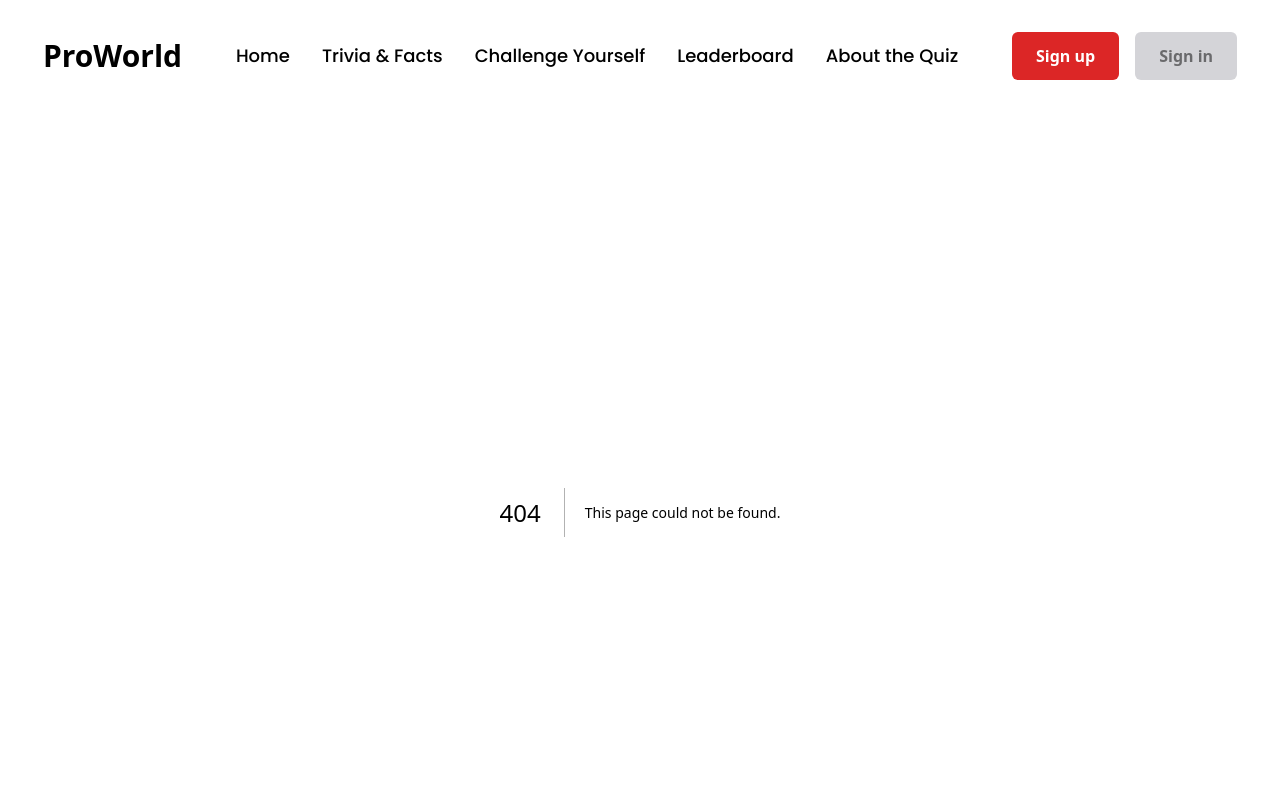
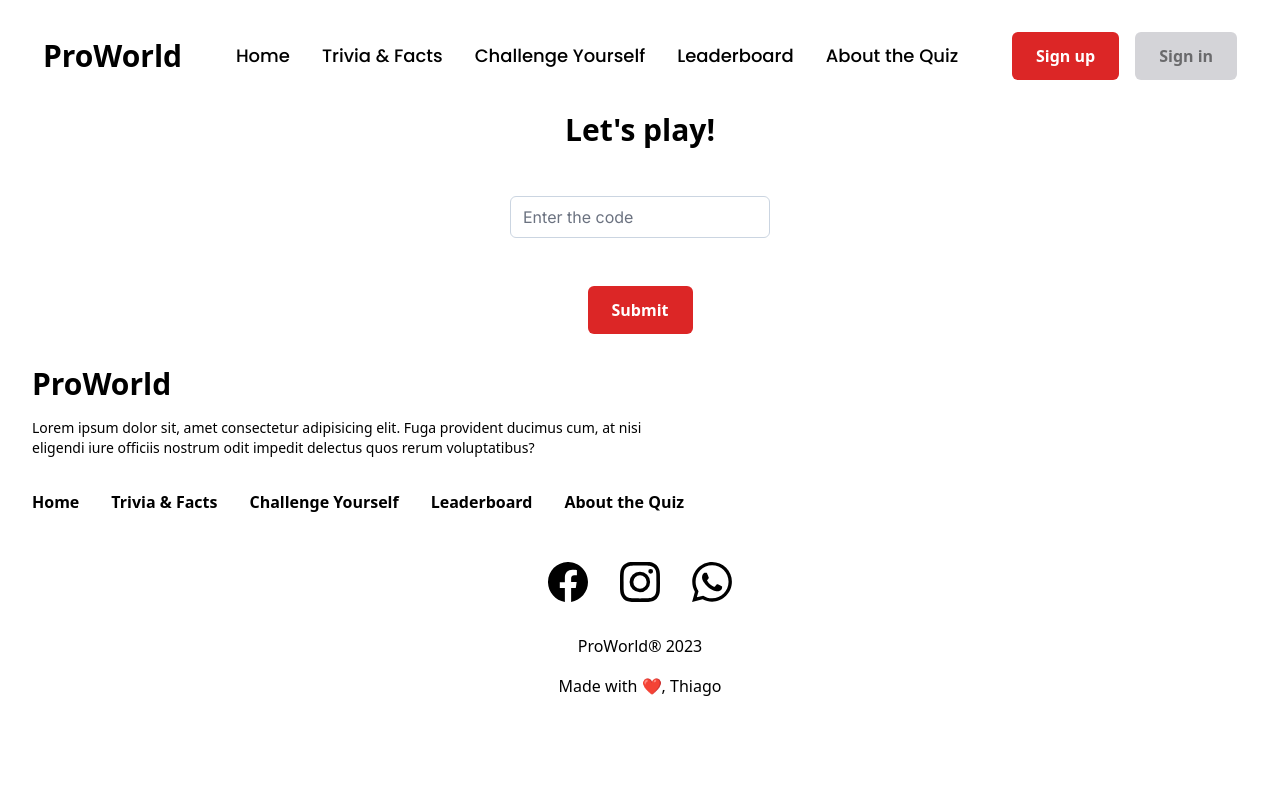
Before and after one commit to thiagond-code/trivia-project, a Next.js app in the folder trivia-project/: page /play in a window 1280 px wide. Before the commit this address had no page. Shown: the top 800 px of the page. Built offline with nearby package versions, Linux system fonts and the light colour scheme.

Commit message:
style: Form and Play UI complete / Install PasswordChecklist

```diff
--- /dev/null
+++ b/package.json
@@ -0,0 +1,5 @@
+{
+  "dependencies": {
+    "react-password-checklist": "^1.4.3"
+  }
+}
--- a/trivia-project/src/components/Form.tsx
+++ b/trivia-project/src/components/Form.tsx
@@ -64,8 +64,6 @@ export default function Form() {
         setChecked(prevState => !prevState)
     }
 
-
-
     return (
         <main className='flex flex-col items-center gap-8'>
             <h1 className='text-3xl font-bold'>Sign up</h1>
@@ -99,6 +97,7 @@ export default function Form() {
                                 name='agree_terms'
                                 placeholder='john@acme.com'
                                 onClick={ariaChecked}
+                                checked={checked}
                                 role='checkbox'
                             />
                             I accept the <Link href='/' className='-mx-1 text-indigo-600 hover:text-indigo-700'>Privacy Terms</Link> & <Link href='/' className='-mx-1 text-indigo-600 hover:text-indigo-700'>Terms of Service</Link>
--- /dev/null
+++ b/trivia-project/src/pages/play.tsx
@@ -0,0 +1,49 @@
+import { useEffect } from "react"
+import { useRouter } from "next/router"
+import { Form as FormikForm, Formik, Field } from "formik"
+import { inter } from "."
+
+const userLogged = true
+
+export default function Play() {
+    const router = useRouter()
+
+    useEffect(() => {
+        if (!userLogged) {
+            router.push('/signup')
+        }
+    })
+
+    return (
+        <Formik
+            initialValues= {
+                {
+                    password: '',
+                }
+            }
+
+            onSubmit={(values, actions) => {
+                setTimeout(() => {
+                    alert(JSON.stringify(values, null, 2))
+                    actions.setSubmitting(false)
+                }, 1000)
+            }}
+        >
+            <FormikForm className='flex flex-col justify-center gap-12'>
+                <div className='flex flex-col text-center gap-12'>
+                    <h1 className='text-3xl font-bold'>Let&apos;s play!</h1>
+                    <div>
+                        <Field
+                            type='text'
+                            id='password'
+                            className={`${inter.className} rounded-md border-slate-300`}
+                            name='password'
+                            placeholder='Enter the code'
+                        />
+                    </div>
+                </div>
+                <button type='submit' className='bg-red-600 px-6 py-3 rounded-md text-white font-semibold block m-auto'>Submit</button>
+            </FormikForm>
+        </Formik>
+    )
+}
```
Also changed, not shown: 1 other file (tests, documents, lock files or other folders).
